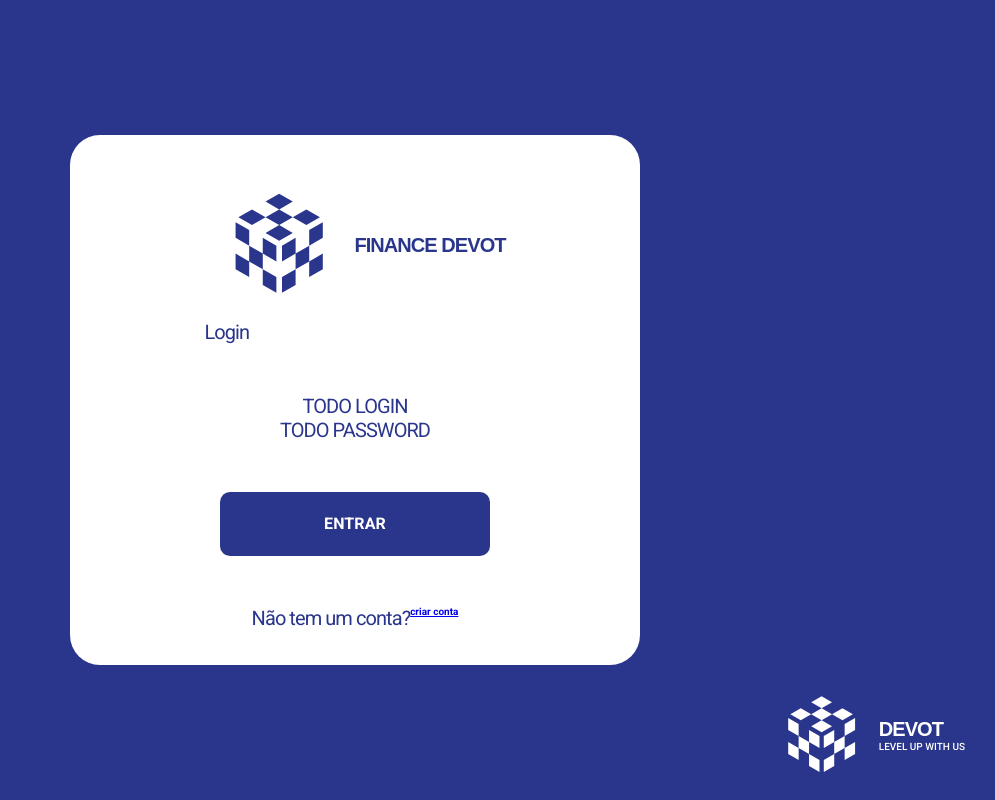
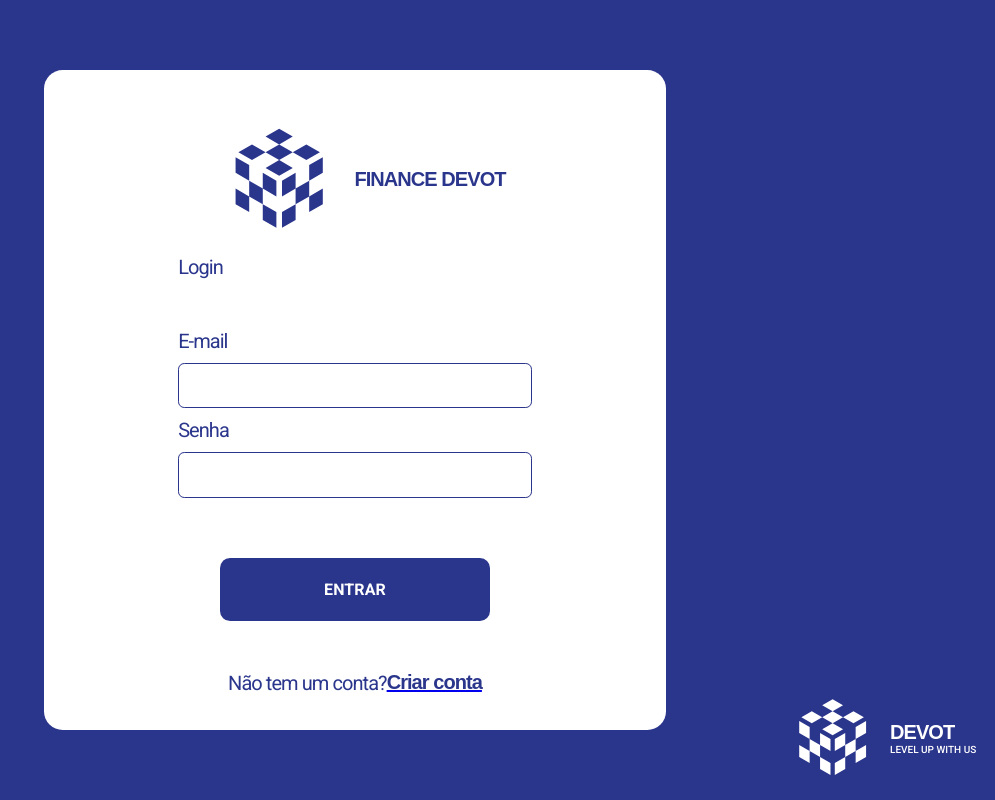
Before and after one commit to devot-academy/devot-finance-web, a Next.js app: page /login in a window 1280 px wide. Shown: the whole page, without its empty margins (285-1280 px from the left). Built offline with nearby package versions, Linux system fonts and the light colour scheme; a web font is replaced by a local one.

Commit message:
add input component

```diff
--- /dev/null
+++ b/src/components/molecules/input/index.tsx
@@ -0,0 +1,13 @@
+import React from 'react';
+import { InputField } from './styles';
+
+export type IInput = {
+  type: 'password' | 'text' | 'email';
+  placeholder: string;
+};
+
+function Input(props: IInput) {
+  return <InputField {...props} />;
+}
+
+export default Input;
--- /dev/null
+++ b/src/components/molecules/input/styles.ts
@@ -0,0 +1,30 @@
+import styled from 'styled-components'
+
+export const InputWrapper = styled.div`
+  display: flex;
+  flex-direction: column;
+  margin-bottom: 1rem;
+`
+
+export const Label = styled.label`
+  margin-bottom: 0.5rem;
+  font-size: 1rem;
+  color: ${({ theme }) => theme.COLORS.TEXT};
+`
+
+export const InputField = styled.input`
+  width: 35.375rem;
+  height: 4.5625rem;
+  border-radius: 0.625rem;
+  border: 0.125rem solid ${({ theme }) => theme.COLORS.PRIMARY};
+  background-color: ${({ theme }) => theme.COLORS.BACKGROUND};
+  padding: 0.5rem;
+  font-size: 1rem;
+  color: ${({ theme }) => theme.COLORS.TEXT};
+  opacity: 1;
+
+  &:focus {
+    border-color: ${({ theme }) => theme.COLORS.PRIMARY};
+    outline: none;
+  }
+`
--- a/src/components/molecules/link/index.tsx
+++ b/src/components/molecules/link/index.tsx
@@ -10,7 +10,7 @@ export type ILinkProps = ITextProps & {
 export default function LinkText({ href, children, ...rest }: ILinkProps) {
   return (
     <Link href={href} passHref>
-      <S.LinkComponent {...rest}>{children}</S.LinkComponent>
+      <S.LinkComponent {...rest} type='headline-1'>{children}</S.LinkComponent>
     </Link>
   );
 }
--- a/src/components/templates/login/index.tsx
+++ b/src/components/templates/login/index.tsx
@@ -1,40 +1,66 @@
-import React from 'react'
-import * as S from './styles'
-import Icon from '../../atoms/icon'
-import Text from '../../atoms/text'
-import Button from '../../molecules/button'
-import Link from 'next/link'
+import React, { useState } from 'react';
+import * as S from './styles';
+import Icon from '../../atoms/icon';
+import Text from '../../atoms/text';
+import Button from '../../molecules/button';
+import Link from '../../molecules/link';
+import Input from '../../molecules/input';
 
 export default function LoginTemplate() {
-    return <S.Container>
+    const [username, setUsername] = useState('');
+    const [password, setPassword] = useState('');
+
+    return (
+        <S.Container>
             <S.FormContent>
                 <S.FinanceLogoContent>
-                <Icon name='logo' size='large' color='PRIMARY'/>
+                    <Icon name='logo' size='large' color='PRIMARY' />
                     <Text type='headline-1' color='PRIMARY'>FINANCE DEVOT</Text>
                 </S.FinanceLogoContent>
                 <S.Title>
                     <Text type='body-1' color='PRIMARY'>Login</Text>
                 </S.Title>
                 <S.Form>
-                <Text type='body-1' color='PRIMARY'>TODO LOGIN</Text>
-                <Text type='body-1' color='PRIMARY'>TODO PASSWORD</Text>
+                    <S.InputContent>
+                        <S.Label>
+                            <Text type='body-1' color='PRIMARY'>E-mail</Text>
+                        </S.Label>
+                        <Input
+                            type="text"
+                            placeholder=""
+                            value={username}
+                            onChange={(e: { target: { value: React.SetStateAction<string>; }; }) => setUsername(e.target.value)}
+                        />
+                    </S.InputContent>
+                    <S.InputContent>
+                        <S.Label>
+                            <Text type='body-1' color='PRIMARY'>Senha</Text>
+                        </S.Label>
+                        <Input
+                            type="password"
+                            placeholder=""
+                            value={password}
+                            onChange={(e: { target: { value: React.SetStateAction<string>; }; }) => setPassword(e.target.value)}
+                        />
+                    </S.InputContent>
                     <S.ButtonContent>
                         <Button>ENTRAR</Button>
                     </S.ButtonContent>
                 </S.Form>
                 <S.CreateAccountContent>
                     <Text type='body-1' color='PRIMARY'>Não tem um conta?</Text>
-                <Link href="/outra-pagina">
-                 criar conta
+                    <Link href="/outra-pagina" type="headline-1">
+                        Criar conta
                     </Link>
                 </S.CreateAccountContent>
             </S.FormContent>
             <S.LogoContent>
-            <Icon name='logo' size='medium' color='BACKGROUND'/>
+                <Icon name='logo' size='medium' color='BACKGROUND' />
                 <S.LogoTextContent>
                     <Text type='headline-1' color='BACKGROUND'>DEVOT</Text>
                     <Text type='subtitle-1' color='BACKGROUND'>LEVEL UP WITH US</Text>
                 </S.LogoTextContent>
             </S.LogoContent>
         </S.Container>
+    );
 }
--- a/src/components/templates/login/styles.ts
+++ b/src/components/templates/login/styles.ts
@@ -1,25 +1,24 @@
-import styled from "styled-components";
+import styled from 'styled-components'
 
 export const Container = styled.div`
   position: relative;
   display: flex;
   width: 100dvw;
   height: 100dvh;
-    background-color: ${ ({ theme }) => theme.COLORS.PRIMARY };
+  background-color: ${({ theme }) => theme.COLORS.PRIMARY};
   justify-content: center;
   align-items: center;
 `
 
 export const FormContent = styled.div`
-    border-radius: 30px;
+  border-radius: 1.875rem; /* 30px */
   padding: 3.5rem 13.4rem;
-    background-color: ${ ({ theme }) => theme.COLORS.BACKGROUND };
+  background-color: ${({ theme }) => theme.COLORS.BACKGROUND};
   display: flex;
   flex-direction: column;
   align-items: center;
   justify-content: center;
 `
-
 
 export const FinanceLogoContent = styled.div`
   display: flex;
@@ -37,7 +36,12 @@ export const Form = styled.div`
   width: 100%;
   display: flex;
   flex-direction: column;
-    align-items: center;
+  align-items: flex-start;
+`
+
+export const Label = styled.div`
+  margin-bottom: 1rem;
+  width: 100%;
 `
 
 export const ButtonContent = styled.div`
@@ -53,19 +57,19 @@ export const CreateAccountContent = styled.div`
 
 export const LogoContent = styled.div`
   position: absolute;
-
   bottom: 0;
   right: 0;
-
-    margin: 0.7rem 3rem;
-
+  margin: 0.4375rem 1.875rem; /* 0.7rem 3rem */
   display: flex;
 `
 
 export const LogoTextContent = styled.div`
   display: flex;
   flex-direction: column;
+  justify-content: center;
+`
 
-      justify-content: center;
-
+export const InputContent = styled.div`
+  width: 100%;
+  margin-bottom: 1rem;
 `
--- a/src/styles/theme/colors.ts
+++ b/src/styles/theme/colors.ts
@@ -1,11 +1,14 @@
+import { TextComponent } from './../../components/atoms/text/styles'
 export type ColorFormat = {
-    PRIMARY: string
-    SECONDARY: string
-    BACKGROUND: string
+  PRIMARY: string
+  SECONDARY: string
+  BACKGROUND: string
+  TEXT: string
 }
 
 export const COLORS: ColorFormat = {
-    PRIMARY: '#2A358C',
-    SECONDARY: '#166619',
-    BACKGROUND: '#FFFFFF'
+  PRIMARY: '#2A358C',
+  SECONDARY: '#166619',
+  BACKGROUND: '#FFFFFF',
+  TEXT: '#000000'
 }
```
Lines whose indentation alone changed are shown as unchanged.
